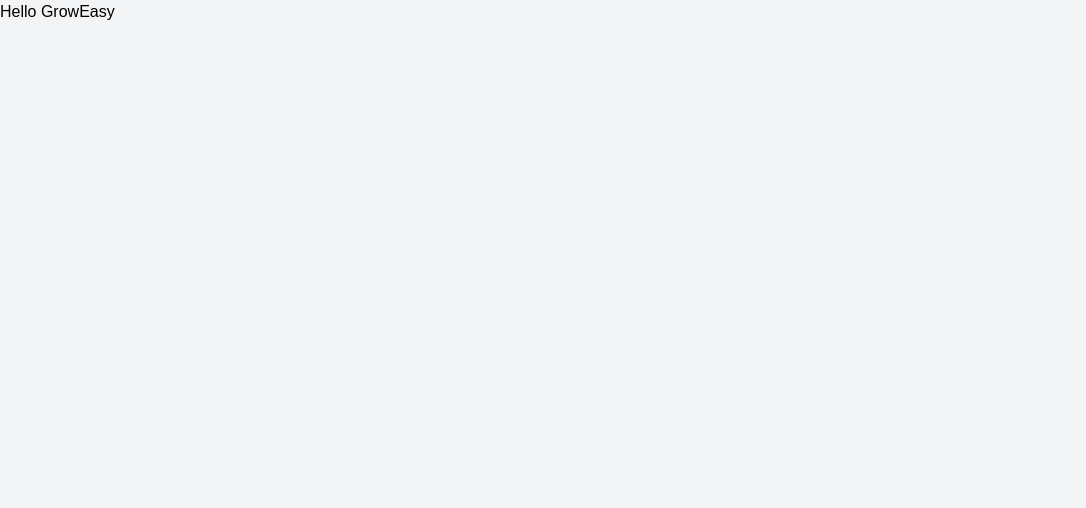
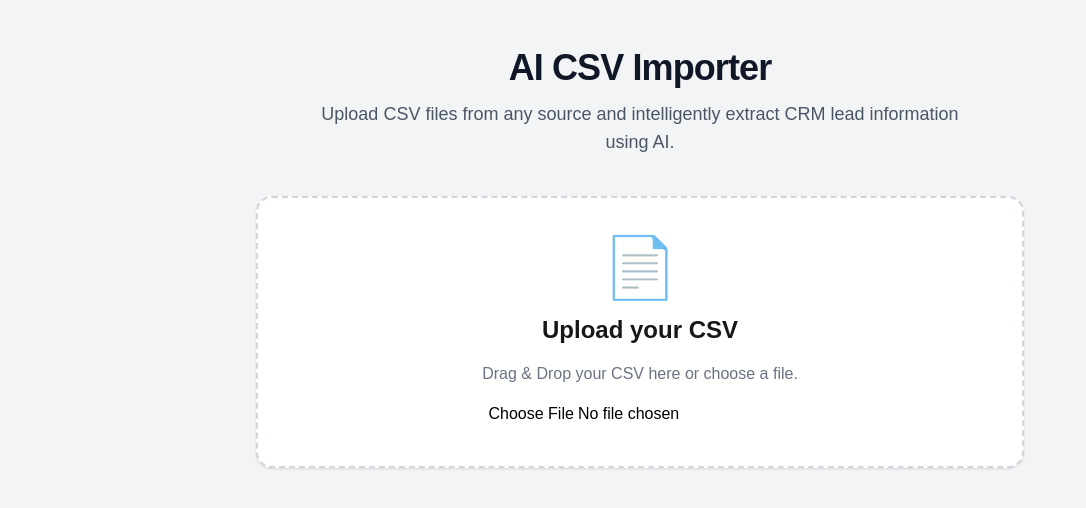
Before and after one commit to Shreyaakatiyar/AI_Lead_Importer, a Next.js app in the folder frontend/: page / in a window 1280 px wide. Shown: the top 508 px of the page, without its empty margins (0-1086 px from the left). Built offline with nearby package versions, Linux system fonts and the light colour scheme.

Commit message:
Implement CSV file selection component

```diff
--- a/frontend/app/page.tsx
+++ b/frontend/app/page.tsx
@@ -1,7 +1,28 @@
+"use client";
+
+import { useState } from "react";
+import Header from "@/components/Header/Header";
+import UploadBox from "@/components/UploadBox/UploadBox";
+
 export default function Home() {
+  const [selectedFile, setSelectedFile] = useState<File | null>(null);
+
+  const handleFileSelect = (file: File) => {
+    setSelectedFile(file);
+  };
+
   return (
     <main className="min-h-screen bg-gray-100">
-      <h1 className="text-black">Hello GrowEasy</h1>
+      <div className="mx-auto flex min-h-screen max-w-7xl flex-col items-center px-6 py-12">
+        <Header />
+        <UploadBox onFileSelect={handleFileSelect} />
+        {selectedFile && (
+          <p className="mt-6 text-gray-700">
+            Selected File:{" "}
+            <span className="font-semibold">{selectedFile.name}</span>
+          </p>
+        )}
+      </div>
     </main>
   );
 }
--- a/frontend/components/Header/Header.tsx
+++ b/frontend/components/Header/Header.tsx
@@ -0,0 +1,14 @@
+export default function Header() {
+  return (
+    <header className="text-center space-y-3">
+      <h1 className="text-4xl font-bold tracking-tight text-gray-900">
+        AI CSV Importer
+      </h1>
+
+      <p className="mx-auto max-w-2xl text-lg text-gray-600">
+        Upload CSV files from any source and intelligently extract CRM lead
+        information using AI.
+      </p>
+    </header>
+  );
+}
--- a/frontend/components/UploadBox/UploadBox.tsx
+++ b/frontend/components/UploadBox/UploadBox.tsx
@@ -0,0 +1,40 @@
+import { ChangeEvent } from "react";
+
+interface UploadBoxProps {
+  onFileSelect: (file: File) => void;
+}
+
+export default function UploadBox({ onFileSelect }: UploadBoxProps) {
+  const handleFileChange = (event: ChangeEvent<HTMLInputElement>) => {
+    const files = event.target.files;
+
+    if (!files || files.length === 0) {
+      return;
+    }
+
+    const file = files[0];
+
+    onFileSelect(file);
+  };
+
+  return (
+    <section className="mt-10 w-full max-w-3xl rounded-2xl border-2 border-dashed border-gray-300 bg-white p-10 text-center shadow-sm">
+      <div className="space-y-4">
+        <div className="text-6xl">📄</div>
+
+        <h2 className="text-2xl font-semibold">Upload your CSV</h2>
+
+        <p className="text-gray-500">
+          Drag & Drop your CSV here or choose a file.
+        </p>
+
+        <input
+        type="file"
+        accept=".csv"
+        onChange={handleFileChange}
+        className="text-black"
+        />
+      </div>
+    </section>
+  );
+}
```
